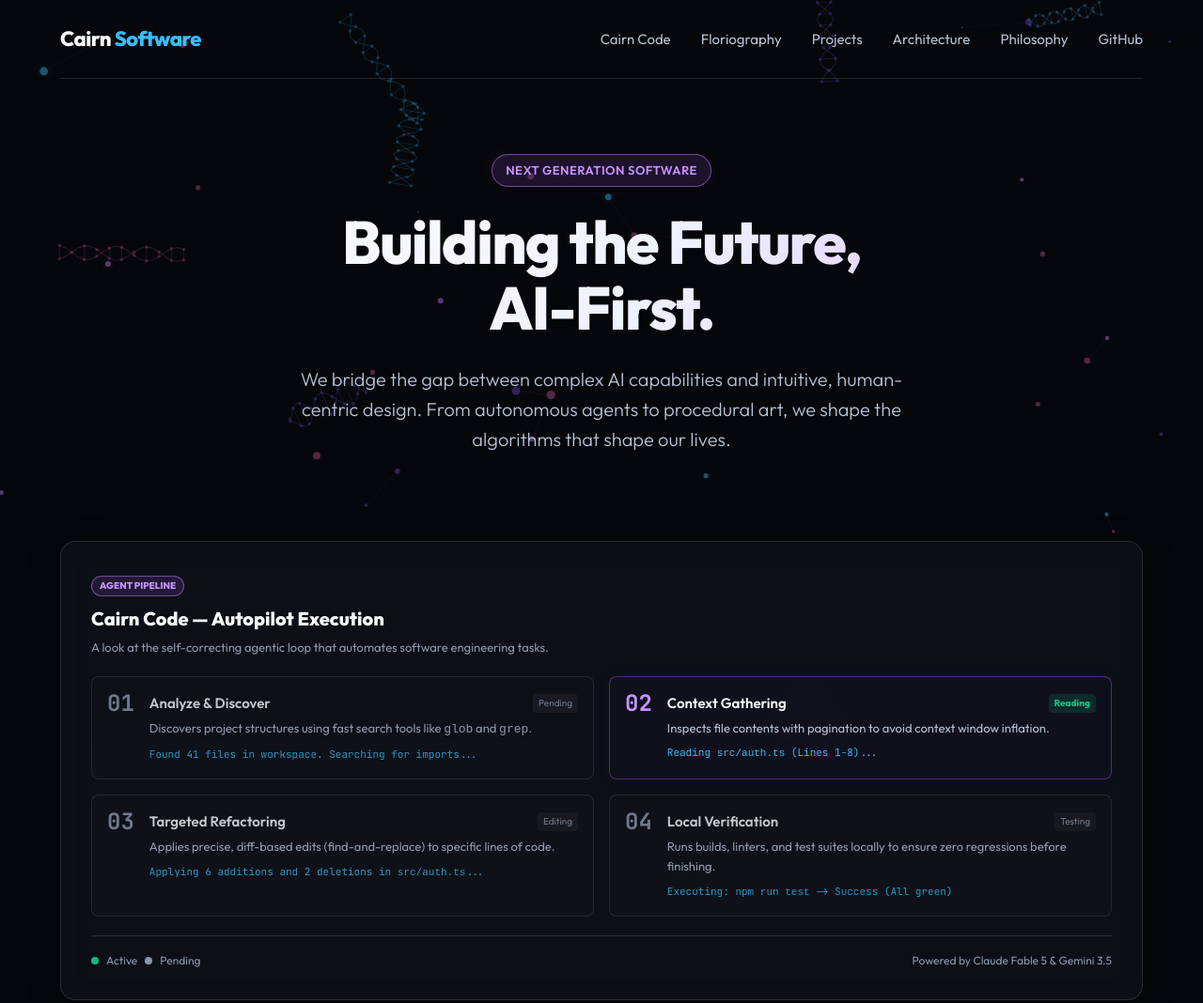
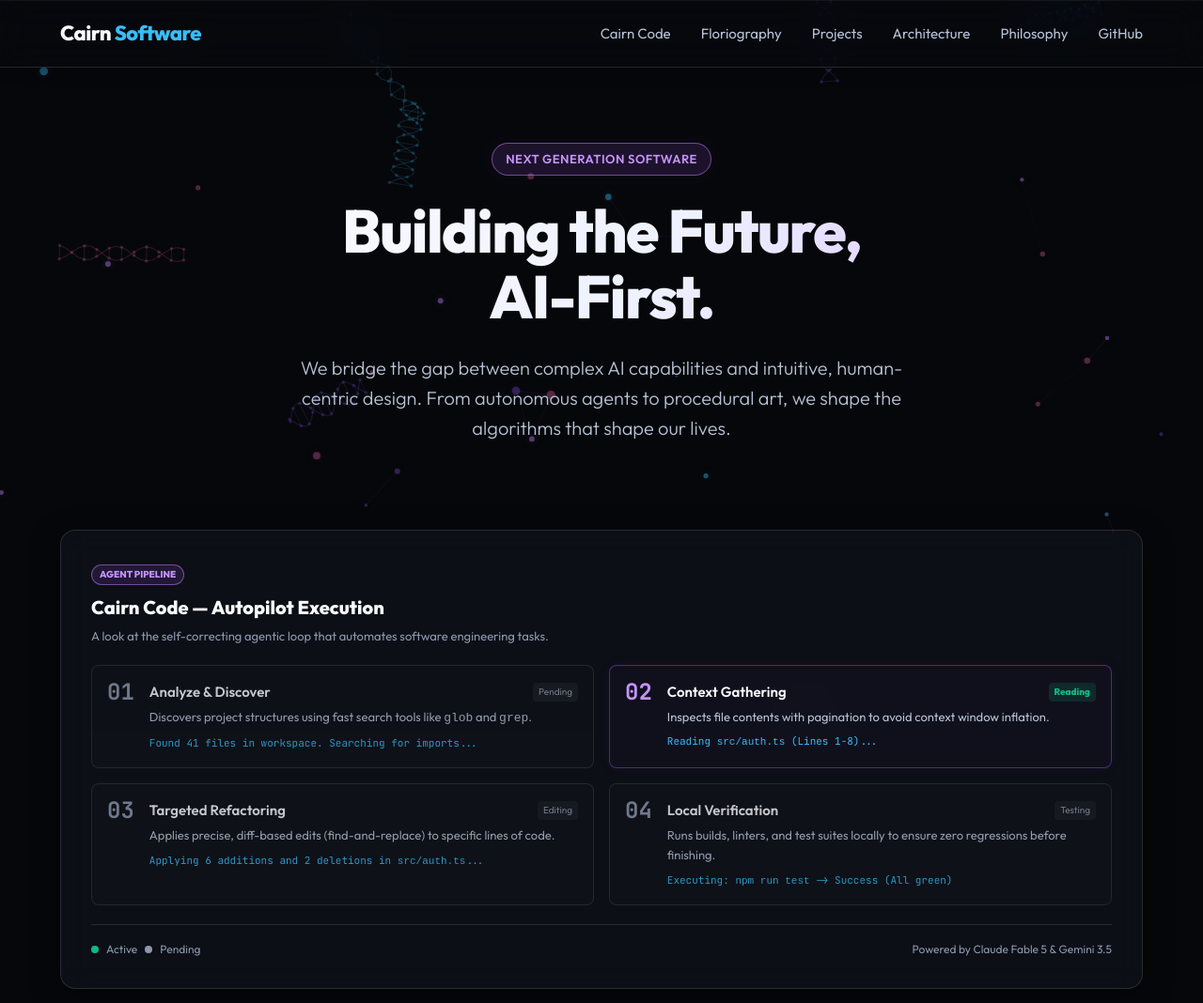
Before and after one commit to Cairn/cairn.github.io, a website built with Vite: page index.html in a window 1280 px wide. Shown: the top 1068 px of the page at 94% size. Built offline with nearby package versions, Linux system fonts and the light colour scheme.

Commit message:
feat(header): sticky full-width liquid glass top bar
Move the navbar out of the content column into a site-header element
that spans the viewport, sticks to the top, and frosts scrolling
content with a translucent backdrop blur.

```diff
--- a/src/main.ts
+++ b/src/main.ts
@@ -5,9 +5,10 @@
 import { initStackVisualizer } from './stack-visualizer.ts';
 import { initProjectsPortal } from './projects-portal.ts';
 
-document.querySelector<HTMLDivElement>('#app')!.innerHTML = `
+document.querySelector<HTMLDivElement>('#app')!.insertAdjacentHTML('beforebegin', `
   <!-- Navigation Header -->
-  <header class="navbar">
+  <header class="site-header">
+    <div class="navbar">
       <a href="#" class="logo-container">
         <div class="logo-text">Cairn <span>Software</span></div>
       </a>
@@ -19,8 +20,11 @@
         <a href="#philosophy-section">Philosophy</a>
         <a href="https://github.com/Cairn" target="_blank">GitHub</a>
       </nav>
+    </div>
   </header>
+`);
 
+document.querySelector<HTMLDivElement>('#app')!.innerHTML = `
   <!-- Hero Section -->
   <section class="hero-section">
     <span class="badge">Next Generation Software</span>
--- a/src/style.css
+++ b/src/style.css
@@ -91,12 +91,24 @@
 }
 
 /* Navbar */
+.site-header {
+  position: sticky;
+  top: 0;
+  z-index: 100;
+  background: rgba(9, 10, 15, 0.55);
+  backdrop-filter: blur(18px) saturate(150%);
+  -webkit-backdrop-filter: blur(18px) saturate(150%);
+  border-bottom: 1px solid var(--border-dim);
+  box-shadow: inset 0 1px 0 rgba(255, 255, 255, 0.06), 0 8px 24px -16px rgba(0, 0, 0, 0.8);
+}
+
 .navbar {
   display: flex;
   justify-content: space-between;
   align-items: center;
-  padding: 24px 0;
-  border-bottom: 1px solid var(--border-dim);
+  max-width: 1200px;
+  margin: 0 auto;
+  padding: 18px 24px;
 }
 
 .logo-container {
```
Lines whose indentation alone changed are shown as unchanged.
